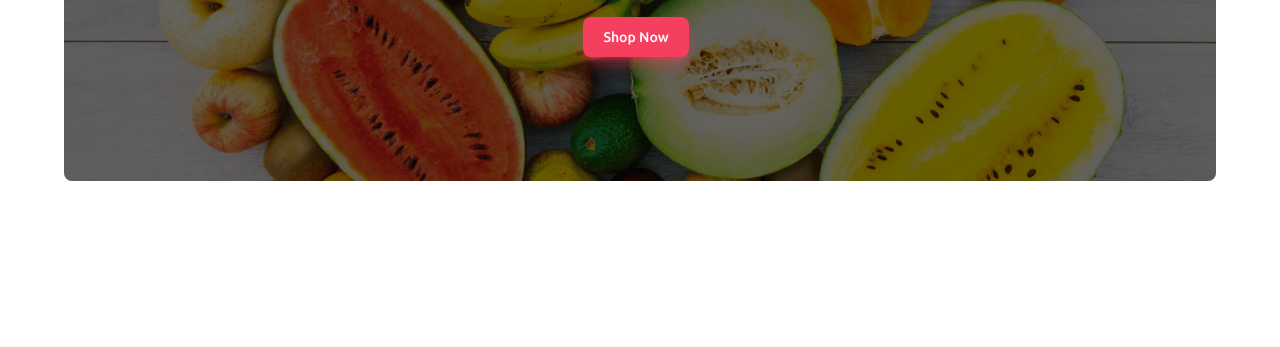
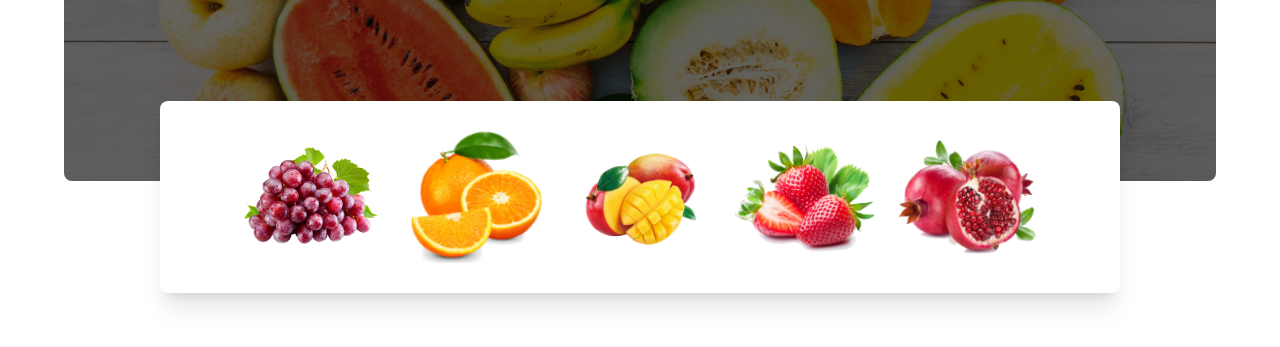
Before and after one commit to siyamtanzeel/fruit-brust, a website: page index.html in a window 1280 px wide. Shown: the part 419-766 px from the top of the page. Drawn offline with Linux system fonts and the light colour scheme.

Commit message:
banner-fruits created

```diff
--- a/index.html
+++ b/index.html
@@ -86,7 +86,7 @@
     </header>
     <main class="max-w-6xl mx-auto">
         <section class="banner relative md:mt-5">
-            <div class="banner-texts text-center text-white absolute h-full w-full px-4 lg:px-0 flex flex-col items-center justify-center space-y-2 md:space-y-5 rounded-lg">
+            <div class="banner-texts text-center text-white absolute h-full w-full px-4 lg:px-0 md:pt-10 flex flex-col items-center justify-center md:justify-start space-y-2 md:space-y-5 rounded-lg">
                 <h1 class="text-2xl md:text-5xl lg:text-7xl font-bold z-40">Exotic Tastes at your <br> Doorstep</h1>
                 <p class="text-sm md:text-base lg:text-lg z-40">We supply highly quality organic products</p>
                 <button type="button" class="z-40 text-white bg-rose-500 focus:ring-4 focus:outline-none focus:ring-rose-300 shadow-lg shadow-rose-500/50  font-medium rounded-lg text-sm px-5 py-2.5 text-center mr-2 mb-2 ">Shop Now</button>
@@ -129,6 +129,13 @@
                     </span>
                 </button>
             </div>
+            <div class="banner-fruits hidden md:flex flex-row items-center justify-center space-x-3 lg:space-x-5 w-5/6 max-w-5xl mx-auto py-6 bg-white rounded-lg shadow-xl relative -top-20 z-30">
+                <img src="images/fruit1.png" alt="" class="w-24 lg:w-36">
+                <img src="images/fruit2.png" alt="" class="w-24 lg:w-36">
+                <img src="images/fruit3.png" alt="" class="w-24 lg:w-36">
+                <img src="images/fruit4.png" alt="" class="w-24 lg:w-36">
+                <img src="images/fruit5.png" alt="" class="w-24 lg:w-36">
+            </div>
 
         </section>
     </main>
```
Also changed, not shown: style.css.
